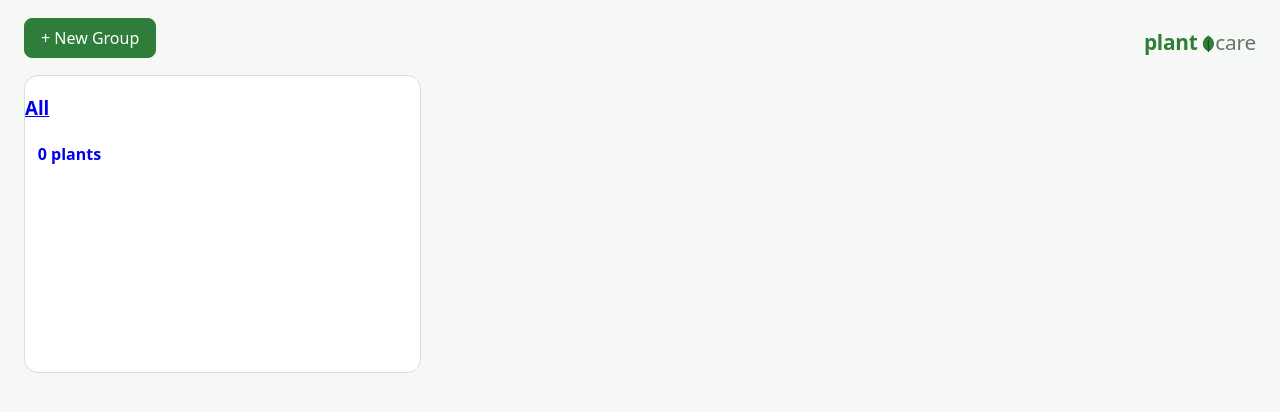
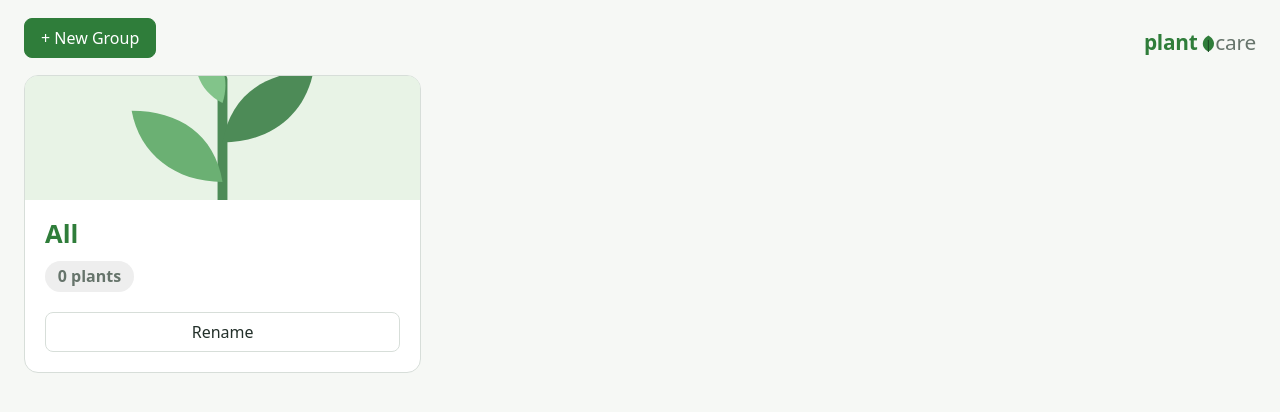
Before and after one commit to esst-prog2/plant_care, a FastAPI app: page / in a window 1280 px wide. Shown: the top 412 px of the page. Run offline with FastAPI, Linux system fonts and the light colour scheme; data that the repository does not hold is empty.

Commit message:
Let the "All" pseudo-group be renamed
"All" isn't a row in the groups table (it means group_id IS NULL), so
its custom name needed somewhere else to live: a small settings
key-value table (get_setting/set_setting), storing the name under
all_group_name and defaulting to "All" when unset. New literal routes
GET/POST /groups/all/edit|rename, registered before the numeric
/groups/{group_id}/... routes. _edit_group.html is generalized to take
rename_url/current_name instead of a group object, so one template
serves both the real-group and the "All" rename flows.

213 tests pass (2 new), plus a live Playwright check (rename, see it
reflected on the landing page and the collection view's switch
dropdown).

Co-Authored-By: Claude Sonnet 5 <noreply@anthropic.com>

```diff
--- a/app/db.py
+++ b/app/db.py
@@ -63,7 +63,13 @@ CREATE TABLE IF NOT EXISTS groups (
     id INTEGER PRIMARY KEY AUTOINCREMENT,
     name TEXT NOT NULL
 );
+CREATE TABLE IF NOT EXISTS settings (
+    key TEXT PRIMARY KEY,
+    value TEXT NOT NULL
+);
 """
+
+ALL_GROUP_NAME_KEY = "all_group_name"
 
 _MIGRATIONS = {
     "sync_pending": "ALTER TABLE plants ADD COLUMN sync_pending INTEGER NOT NULL DEFAULT 1",
@@ -220,6 +226,19 @@ class Database:
         with closing(self._connect()) as conn, conn:
             conn.execute("UPDATE plants SET group_id=? WHERE id=?", (group_id, plant_id))
 
+    def get_setting(self, key: str, default: str | None = None) -> str | None:
+        with closing(self._connect()) as conn:
+            row = conn.execute("SELECT value FROM settings WHERE key=?", (key,)).fetchone()
+        return row["value"] if row else default
+
+    def set_setting(self, key: str, value: str) -> None:
+        with closing(self._connect()) as conn, conn:
+            conn.execute(
+                "INSERT INTO settings (key, value) VALUES (?, ?)"
+                " ON CONFLICT(key) DO UPDATE SET value=excluded.value",
+                (key, value),
+            )
+
     def set_custom_photo(self, plant_id: int, photo: str) -> None:
         """A user-uploaded photo, which replaces whatever photo was shown before."""
         with closing(self._connect()) as conn, conn:
--- a/app/main.py
+++ b/app/main.py
@@ -14,7 +14,7 @@ from fastapi.templating import Jinja2Templates
 
 from .care import DUE, OK, OVERDUE, adjust_for_feedback, paginate, plant_days_left, starting_interval, status_of
 from .config import Config, build_tasks_client, load_config
-from .db import FAILED, READY, Database, Plant
+from .db import ALL_GROUP_NAME_KEY, FAILED, READY, Database, Plant
 from .photos import store_photo, store_uploaded_photo
 from .providers.composite import CareDataService, CareDataUnavailable, resolve_source
 from .providers.local_json import LocalProvider
@@ -120,11 +120,22 @@ def create_app(
             request, "_grid.html", headers, cards=cards, page=pg, total=len(plants), view_group_id=view_group_id
         )
 
+    def _cover_photo(group_id: int | None) -> str:
+        plants = db.list_plants(group_id=group_id)
+        return (plants[0].photo if plants else None) or "/static/placeholder.svg"
+
     def groups_grid(request: Request, headers: dict | None = None):
         groups = db.list_groups()
-        group_counts = [(g, len(db.list_plants(group_id=g.id))) for g in groups]
+        group_cards = [(g, len(db.list_plants(group_id=g.id)), _cover_photo(g.id)) for g in groups]
+        all_plants = db.list_plants()
         return render(
-            request, "_groups_grid.html", headers, group_counts=group_counts, all_count=len(db.list_plants())
+            request,
+            "_groups_grid.html",
+            headers,
+            group_cards=group_cards,
+            all_count=len(all_plants),
+            all_name=db.get_setting(ALL_GROUP_NAME_KEY, "All"),
+            all_cover=_cover_photo(None),
         )
 
     def details(request: Request, plant: Plant, headers: dict | None = None, photo_error: str | None = None):
@@ -185,8 +196,16 @@ def create_app(
     @app.get("/", response_class=HTMLResponse)
     def landing(request: Request):
         groups = db.list_groups()
-        group_counts = [(g, len(db.list_plants(group_id=g.id))) for g in groups]
-        return render(request, "index.html", group_counts=group_counts, all_count=len(db.list_plants()))
+        group_cards = [(g, len(db.list_plants(group_id=g.id)), _cover_photo(g.id)) for g in groups]
+        all_plants = db.list_plants()
+        return render(
+            request,
+            "index.html",
+            group_cards=group_cards,
+            all_count=len(all_plants),
+            all_name=db.get_setting(ALL_GROUP_NAME_KEY, "All"),
+            all_cover=_cover_photo(None),
+        )
 
     def collection_view(request: Request, view_group_id: str, page: int = 1):
         today = clock()
@@ -203,6 +222,7 @@ def create_app(
             view_group_id=view_group_id,
             current_group_id=group_id,
             groups=db.list_groups(),
+            all_name=db.get_setting(ALL_GROUP_NAME_KEY, "All"),
         )
 
     @app.get("/groups/new", response_class=HTMLResponse)
@@ -221,6 +241,21 @@ def create_app(
         db.create_group(name)
         return groups_grid(request, headers={"HX-Trigger": "closeModal"})
 
+    @app.get("/groups/all/edit", response_class=HTMLResponse)
+    def edit_all_group(request: Request):
+        return render(
+            request, "_edit_group.html", rename_url="/groups/all/rename",
+            current_name=db.get_setting(ALL_GROUP_NAME_KEY, "All"),
+        )
+
+    @app.post("/groups/all/rename", response_class=HTMLResponse)
+    def rename_all_group(request: Request, name: str = Form(...)):
+        name = name.strip()
+        if not name:
+            raise HTTPException(status_code=400, detail="A group name is required")
+        db.set_setting(ALL_GROUP_NAME_KEY, name)
+        return groups_grid(request, headers={"HX-Trigger": "closeModal"})
+
     @app.get("/groups/{group_id}", response_class=HTMLResponse)
     def collection_group(request: Request, group_id: int, page: int = 1):
         if db.get_group(group_id) is None:
@@ -232,7 +267,9 @@ def create_app(
         group = db.get_group(group_id)
         if group is None:
             raise HTTPException(status_code=404, detail="Group not found")
-        return render(request, "_edit_group.html", group=group)
+        return render(
+            request, "_edit_group.html", rename_url=f"/groups/{group_id}/rename", current_name=group.name
+        )
 
     @app.post("/groups/{group_id}/rename", response_class=HTMLResponse)
     def rename_group(request: Request, group_id: int, name: str = Form(...)):
--- a/app/static/style.css
+++ b/app/static/style.css
@@ -53,10 +53,14 @@ button.danger { color: var(--red); border-color: var(--red); }
 .card img { flex: 1; min-height: 0; width: 100%; object-fit: cover; display: block; background: var(--green-bg); }
 .card-body { flex: none; padding: 1rem 1.25rem 1.25rem; }
 .card-body h3 { margin: 0 0 .6rem; font-size: 1.3rem; }
-.badge { display: inline-block; padding: .3rem .8rem; border-radius: 999px; font-size: 1rem; font-weight: 600; }
+.badge { display: inline-block; padding: .3rem .8rem; border-radius: 999px; font-size: 1rem; font-weight: 600; background: #eee; color: var(--muted); }
 .badge.ok { background: var(--green-bg); color: var(--green); }
 .badge.due, .badge.overdue { background: var(--red-bg); color: var(--red); }
 .badge.loading { background: #eee; color: var(--muted); }
+.group-cover-link { display: flex; flex-direction: column; flex: 1; min-height: 0; color: inherit; text-decoration: none; }
+.group-card .card-body h3 { font-size: 1.6rem; color: var(--green); }
+.group-actions { flex: none; display: flex; gap: .6rem; padding: 0 1.25rem 1.25rem; }
+.group-actions button { flex: 1; }
 .offline { display: block; margin-top: .4rem; color: var(--muted); }
 .pager { display: flex; justify-content: center; align-items: center; gap: 1rem; margin-top: 1.25rem; }
 .empty, .hint { color: var(--muted); }
--- a/app/templates/_edit_group.html
+++ b/app/templates/_edit_group.html
@@ -1,9 +1,9 @@
-<div class="overlay" role="dialog" aria-modal="true" aria-label="Rename {{ group.name }}">
+<div class="overlay" role="dialog" aria-modal="true" aria-label="Rename {{ current_name }}">
   <div class="dialog">
     <button type="button" class="close" aria-label="Close" onclick="this.closest('.overlay').remove()">&times;</button>
     <h2>Rename group</h2>
-    <form hx-post="/groups/{{ group.id }}/rename" hx-target="#groups-wrap">
-      <input type="text" name="name" value="{{ group.name }}" required autofocus>
+    <form hx-post="{{ rename_url }}" hx-target="#groups-wrap">
+      <input type="text" name="name" value="{{ current_name }}" required autofocus>
       <div class="actions">
         <button type="submit" class="primary">Save</button>
       </div>
--- a/app/templates/_groups_grid.html
+++ b/app/templates/_groups_grid.html
@@ -1,16 +1,25 @@
 {% macro plant_word(count) %}plant{{ '' if count == 1 else 's' }}{% endmacro %}
 <div class="grid">
   <article class="card group-card">
-    <a class="group-link" href="/groups/all">
-      <h3>All</h3>
-      <span class="badge">{{ all_count }} {{ plant_word(all_count) }}</span>
+    <a class="group-cover-link" href="/groups/all">
+      <img src="{{ all_cover }}" alt="">
+      <div class="card-body">
+        <h3 class="group-name">{{ all_name }}</h3>
+        <span class="badge">{{ all_count }} {{ plant_word(all_count) }}</span>
+      </div>
     </a>
+    <div class="group-actions">
+      <button type="button" hx-get="/groups/all/edit" hx-target="#modal">Rename</button>
+    </div>
   </article>
-  {% for group, count in group_counts %}
+  {% for group, count, cover in group_cards %}
   <article class="card group-card">
-    <a class="group-link" href="/groups/{{ group.id }}">
-      <h3>{{ group.name }}</h3>
-      <span class="badge">{{ count }} {{ plant_word(count) }}</span>
+    <a class="group-cover-link" href="/groups/{{ group.id }}">
+      <img src="{{ cover }}" alt="">
+      <div class="card-body">
+        <h3 class="group-name">{{ group.name }}</h3>
+        <span class="badge">{{ count }} {{ plant_word(count) }}</span>
+      </div>
     </a>
     <div class="group-actions">
       <button type="button" hx-get="/groups/{{ group.id }}/edit" hx-target="#modal">Rename</button>
--- a/app/templates/collection.html
+++ b/app/templates/collection.html
@@ -3,7 +3,7 @@
 <header class="topbar">
   <a href="/" class="back" aria-label="Back to groups">&larr;</a>
   <select aria-label="Switch group" onchange="location.href=this.value">
-    <option value="/groups/all" {% if current_group_id is none %}selected{% endif %}>All</option>
+    <option value="/groups/all" {% if current_group_id is none %}selected{% endif %}>{{ all_name }}</option>
     {% for g in groups %}
     <option value="/groups/{{ g.id }}" {% if current_group_id == g.id %}selected{% endif %}>{{ g.name }}</option>
     {% endfor %}
```
Also changed, not shown: PLANNING_LOG.md (+2 -0 lines), tests/test_groups.py (+13 -0 lines).
